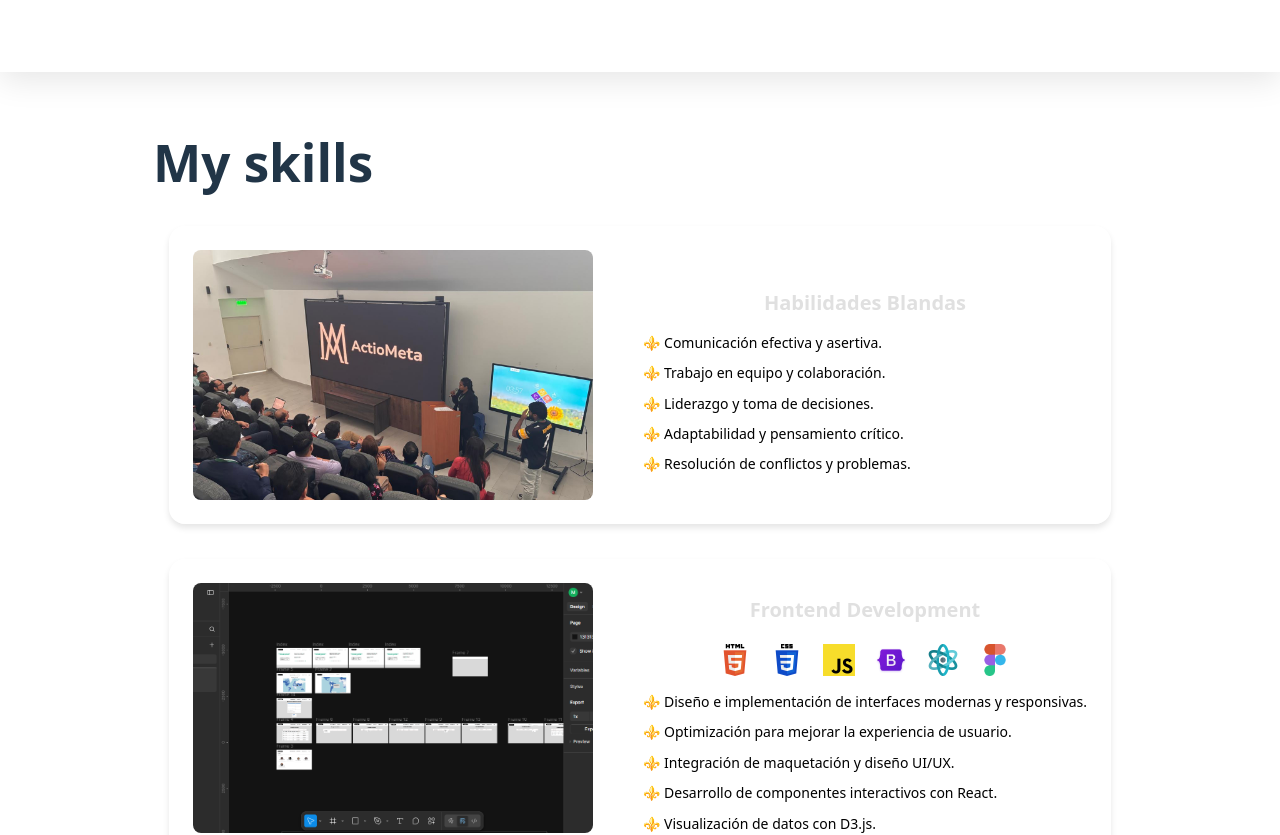
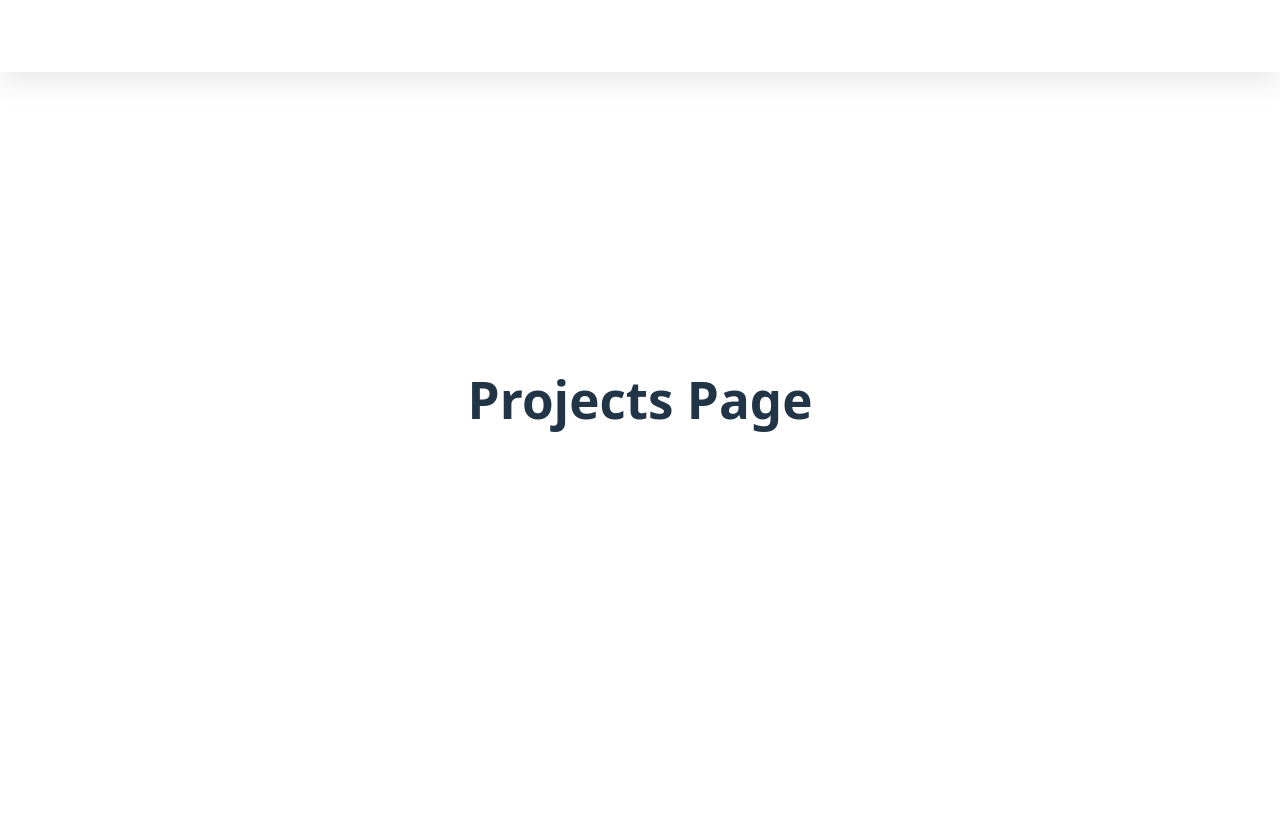
Before and after one commit to Milcatoledo/portfolio-v2, a React (Vite) app in the folder PortfolioVite/: page /projects in a window 1280 px wide. Shown: the top 835 px of the page. After the commit the page ends 800 px from the top, so only its background shows below. Built offline with nearby package versions, Linux system fonts and the light colour scheme.

Commit message:
Uso de routes, falta implemetacion en la navbar

```diff
--- a/PortfolioVite/src/app.jsx
+++ b/PortfolioVite/src/app.jsx
@@ -1,14 +1,14 @@
-import './index.css'
-import { SkillsSection } from './components/skillsSection.jsx'
-import { Navbar } from './components/navbar.jsx'
+import { Route, Routes } from "react-router-dom"
+import Home from "./pages/home.jsx"
+import Projects from "./pages/projects.jsx"
+
 
 function App() {
     return (
-        <div className='skills-container'>
-            <Navbar optionOne="projects" optionTwo="contact" />
-            <h1>My skills</h1>
-            <SkillsSection />
-        </div>
+        <Routes>
+            <Route path="/" element={<Home />} />
+            <Route path="/projects" element={<Projects />} />
+        </Routes>
     )
 }
 
--- a/PortfolioVite/src/components/navbar.jsx
+++ b/PortfolioVite/src/components/navbar.jsx
@@ -7,8 +7,8 @@ export const Navbar = ({optionOne, optionTwo }) => {
                     <a href="/"> Toledo's Portfolio </a>
                 </div>
                 <div className="navbar-links">
-                    <a href={"/" + optionOne}> {optionOne} </a>
-                    <a href={"/" + optionTwo}> {optionTwo} </a>
+                    <a> {optionOne} </a>
+                    <a> {optionTwo} </a>
                 </div>
             </nav>
         </header>
--- a/PortfolioVite/src/main.jsx
+++ b/PortfolioVite/src/main.jsx
@@ -4,7 +4,5 @@ import App from './app.jsx'
 import { BrowserRouter } from 'react-router-dom'
 
 createRoot(document.getElementById('root')).render(
-  <StrictMode>
-    <App/>
-  </StrictMode>
+  <BrowserRouter> <App /> </BrowserRouter>
 )
--- /dev/null
+++ b/PortfolioVite/src/pages/home.jsx
@@ -0,0 +1,16 @@
+import '../index.css'
+import { SkillsSection } from '../components/skillsSection.jsx'
+import { Navbar } from '../components/navbar.jsx'
+
+
+function App() {
+    return (
+        <div className='skills-container'>
+            <Navbar optionOne="Projects" optionTwo="Contact" />
+            <h1>My skills</h1>
+            <SkillsSection />
+        </div>
+    )
+}
+
+export default App
--- a/PortfolioVite/src/pages/projects.jsx
+++ b/PortfolioVite/src/pages/projects.jsx
@@ -1,11 +1,11 @@
 import { Navbar } from '../components/navbar.jsx'
-
-export const Projects = () => {
+function Projects() {
     return (
-        <div className='projects-container'>
-            <Navbar optionOne="projects" optionTwo="contact" />
-            <h1>My Projects</h1>
-            {/* Tu contenido de proyectos aquí */}
+        <div>
+            <Navbar optionOne="Home" optionTwo="Contact" />
+            <h1>Projects Page</h1>
         </div>
     )
 }
+
+export default Projects
```
